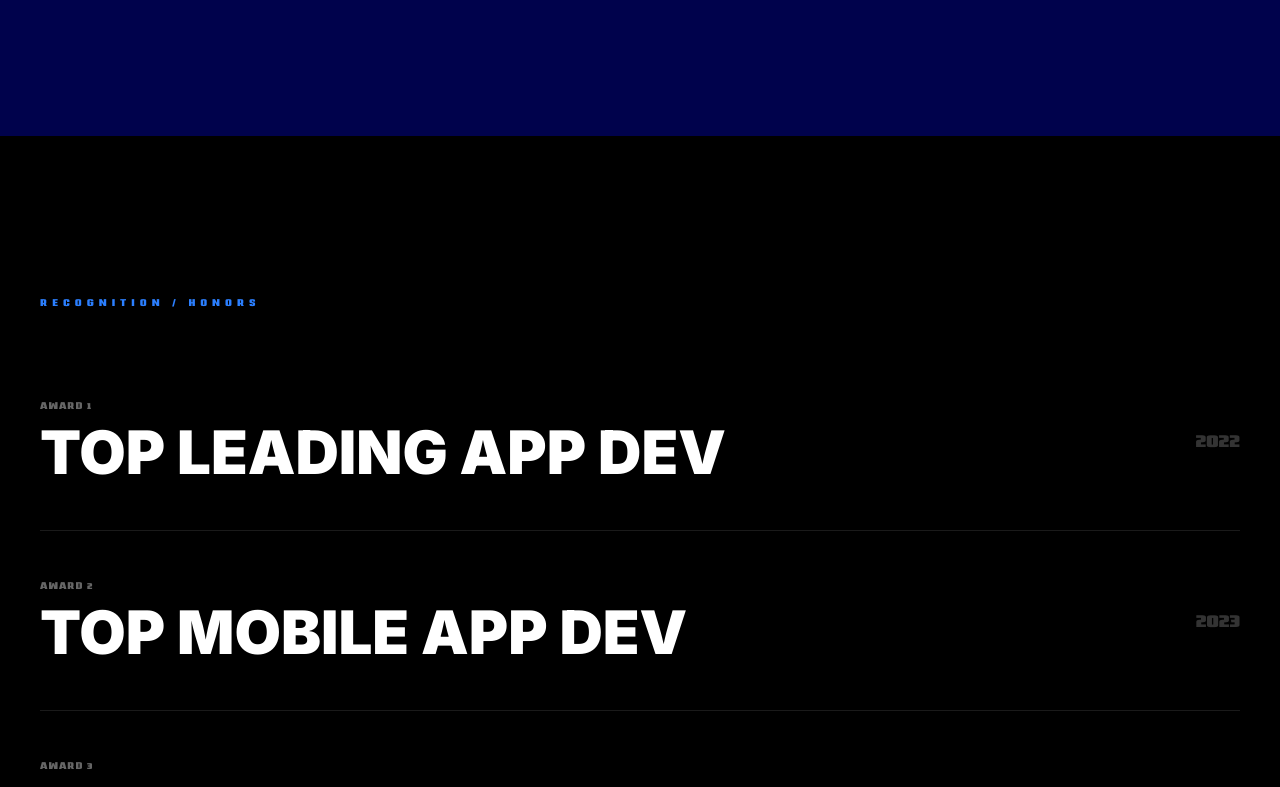
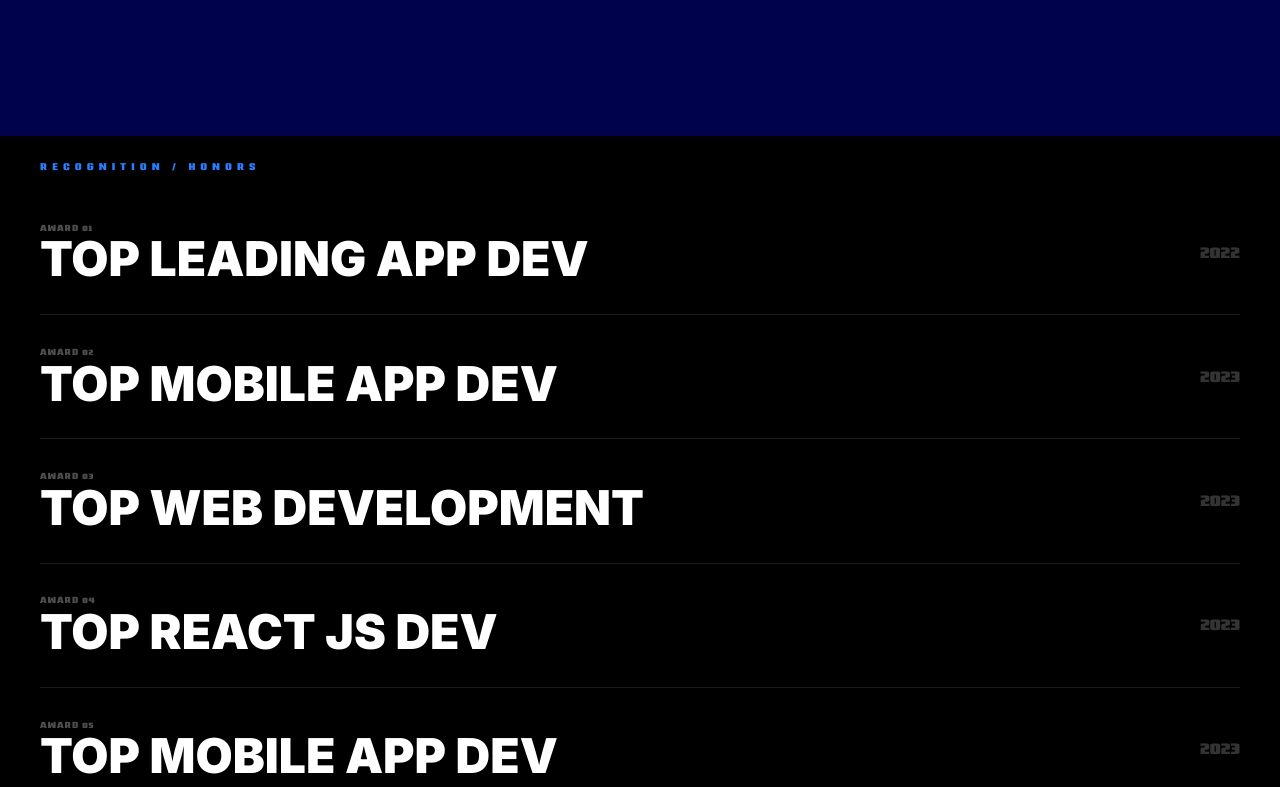
Before and after one commit to iroid-sneh/iroid-new-website, a Next.js app: page / in a window 1280 px wide. Shown: the part 2240-3027 px from the top of the page. Built offline with nearby package versions, Linux system fonts and the light colour scheme.

Commit message:
refactor: improve animation timing and hover state handling in AwardsList component

```diff
--- a/components/AwardsList.tsx
+++ b/components/AwardsList.tsx
@@ -57,7 +57,6 @@ export default function AwardsRevealList() {
     const [hoveredIndex, setHoveredIndex] = useState<number | null>(null);
     const imageRef = useRef<HTMLDivElement>(null);
 
-    // 1. SMOOTH MOUSE FOLLOW LOGIC (QuickTo for 60fps performance)
     useGSAP(
         () => {
             const xTo = gsap.quickTo(imageRef.current, "x", {
@@ -81,36 +80,39 @@ export default function AwardsRevealList() {
         { scope: containerRef }
     );
 
-    // 2. THE SLIDE-IN + REVEAL ANIMATION
     useGSAP(
         () => {
+            // 1. THE ENTRANCE ANIMATION (Your existing code)
             const tl = gsap.timeline({
                 scrollTrigger: {
                     trigger: containerRef.current,
-                    start: "top 60%",
-                    once: true, // Only happens once
+                    start: "top 80%",
+                    once: true,
                 },
             });
 
             rowsRef.current.forEach((row, index) => {
                 const mask = row.querySelector(".row-mask");
-                const content = row.querySelector(".row-content");
-
-                // Individual Timeline for each row
                 tl.fromTo(
                     row,
                     { x: "100%", opacity: 0 },
                     { x: "0%", opacity: 1, duration: 0.8, ease: "power4.out" },
-                    index * 0.15 // The "One by one in delay" effect
+                    index * 0.1
                 ).to(
                     mask,
-                    {
-                        scaleX: 0,
-                        duration: 0.8,
-                        ease: "power2.inOut",
-                    },
+                    { scaleX: 0, duration: 0.8, ease: "power2.inOut" },
                     "-=0.6"
-                ); // Wipes the reveal mask while the row is still moving
+                );
+            });
+
+            // 2. THE FIX: RESET HOVER STATE ON SCROLL EXIT
+            // This ensures the image disappears when you scroll past the section
+            ScrollTrigger.create({
+                trigger: containerRef.current,
+                start: "top bottom", // When top of section enters bottom of viewport
+                end: "bottom top", // When bottom of section leaves top of viewport
+                onLeave: () => setHoveredIndex(null), // Scrolling down past the section
+                onLeaveBack: () => setHoveredIndex(null), // Scrolling up past the section
             });
         },
         { scope: containerRef }
@@ -119,16 +121,16 @@ export default function AwardsRevealList() {
     return (
         <section
             ref={containerRef}
-            className="relative min-h-screen bg-black text-white py-40 overflow-hidden"
+            className="relative h-screen w-full bg-black text-white overflow-hidden flex flex-col"
         >
-            {/* THE FLOATING HOVER IMAGE (Z-50) */}
+            {/* FLOATING IMAGE */}
             <div
                 ref={imageRef}
-                className="fixed top-0 left-0 w-[250px] h-[350px] pointer-events-none z-50 overflow-hidden opacity-0"
+                className="fixed top-0 left-0 w-[280px] h-[380px] pointer-events-none z-50 overflow-hidden rounded-xl opacity-0 shadow-2xl"
                 style={{
                     opacity: hoveredIndex !== null ? 1 : 0,
                     transform: "translate(-50%, -50%)",
-                    transition: "opacity 0.1s ease",
+                    transition: "opacity 0.3s ease", // Increased duration for smoother hide
                 }}
             >
                 {AWARDS.map((item, i) => (
@@ -141,47 +143,41 @@ export default function AwardsRevealList() {
                 ))}
             </div>
 
-            <div className="max-w-[1400px] mx-auto px-10">
-                {/* SECTION HEADER */}
-                <p className="font-molika text-[10px] uppercase tracking-[0.5em] text-blue-500 mb-10">
+            <div className="max-w-screen w-full mx-auto px-10 pt-6">
+                <p className="font-molika text-[10px] uppercase tracking-[0.5em] text-blue-500">
                     Recognition / Honors
                 </p>
+            </div>
 
-                {/* THE LIST */}
-                <div className="flex flex-col">
+            <div className="flex-grow flex flex-col max-w-screen w-full mx-auto px-10 mt-4">
                 {AWARDS.map((award, index) => (
                     <div
                         key={award.id}
                         ref={(el) => (rowsRef.current[index] = el!)}
                         onMouseEnter={() => setHoveredIndex(index)}
                         onMouseLeave={() => setHoveredIndex(null)}
-                            className="group relative flex items-center justify-between py-12 border-b border-white/10 cursor-none"
+                        className="group relative flex-1 flex items-center justify-between border-b border-white/10 cursor-none overflow-hidden"
                     >
-                            {/* THE REVEAL MASK (The wipe effect) */}
                         <div className="row-mask absolute inset-0 bg-[#C4E7FF] z-20 origin-right" />
 
-                            {/* THE CONTENT */}
-                            <div className="row-content relative z-10 w-full flex items-center justify-between group-hover:px-8 transition-all duration-500">
-                                {/* Left: Title */}
+                        <div className="row-content relative z-10 w-full flex items-center justify-between group-hover:px-4 transition-all duration-500">
                             <div className="flex flex-col">
-                                    <span className="font-molika text-[10px] opacity-40 uppercase tracking-widest mb-2">
-                                        Award {index + 1}
+                                <span className="font-molika text-[9px] opacity-30 uppercase tracking-widest">
+                                    Award 0{index + 1}
                                 </span>
-                                    <h3 className="text-3xl md:text-6xl font-black uppercase leading-none">
+                                <h3 className="text-xl md:text-5xl font-black uppercase leading-none">
                                     {award.title}
                                 </h3>
                             </div>
 
-                                {/* Center: Category */}
                             <div className="hidden md:block">
-                                    <p className="font-retail-italic italic text-2xl text-blue-400 opacity-0 group-hover:opacity-100 transition-opacity duration-500">
+                                <p className="font-retail-italic italic text-xl text-blue-400 opacity-0 group-hover:opacity-100 transition-opacity">
                                     {award.category}
                                 </p>
                             </div>
 
-                                {/* Right: Year/Org */}
                             <div className="text-right">
-                                    <span className="font-molika text-lg md:text-xl opacity-20 group-hover:opacity-100 transition-opacity">
+                                <span className="font-molika text-sm md:text-lg opacity-20 group-hover:opacity-100 transition-opacity">
                                     {award.org}
                                 </span>
                             </div>
@@ -189,7 +185,6 @@ export default function AwardsRevealList() {
                     </div>
                 ))}
             </div>
-            </div>
         </section>
     );
 }
```
Lines whose indentation alone changed are shown as unchanged.
